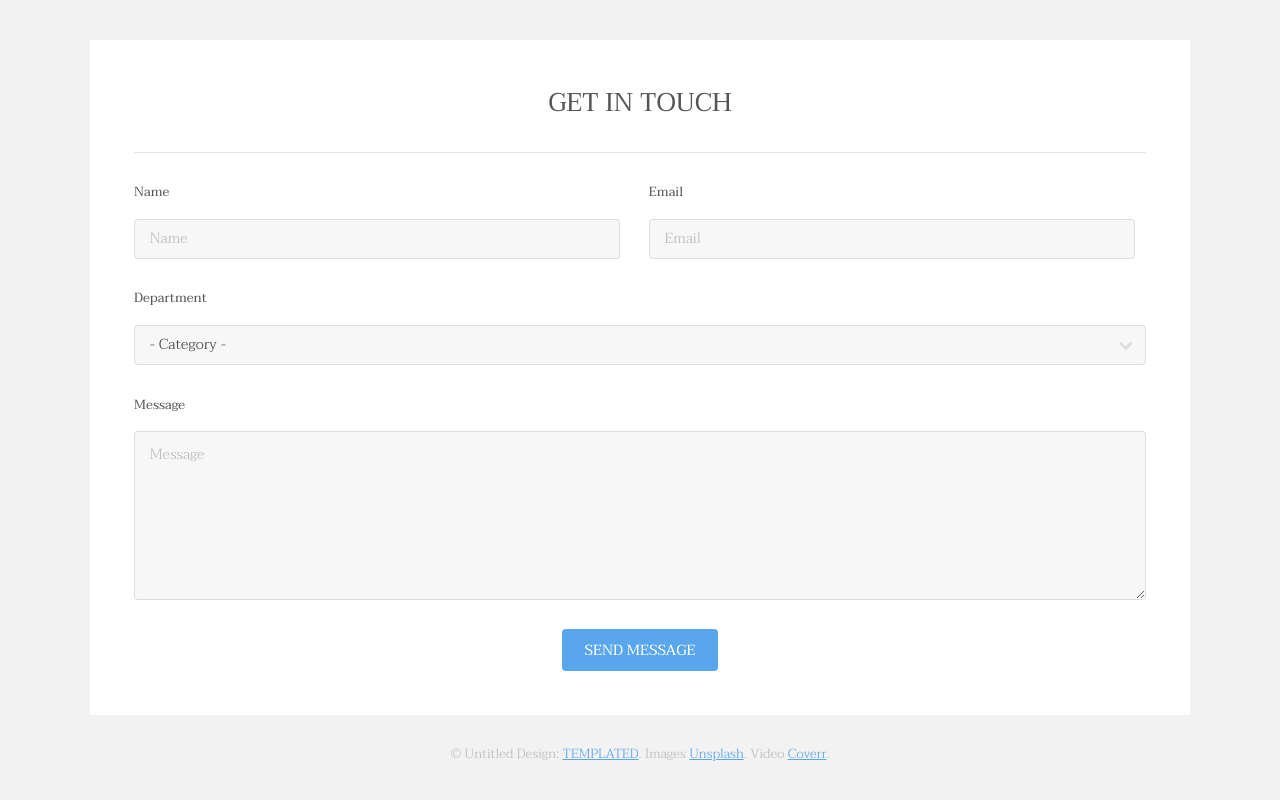
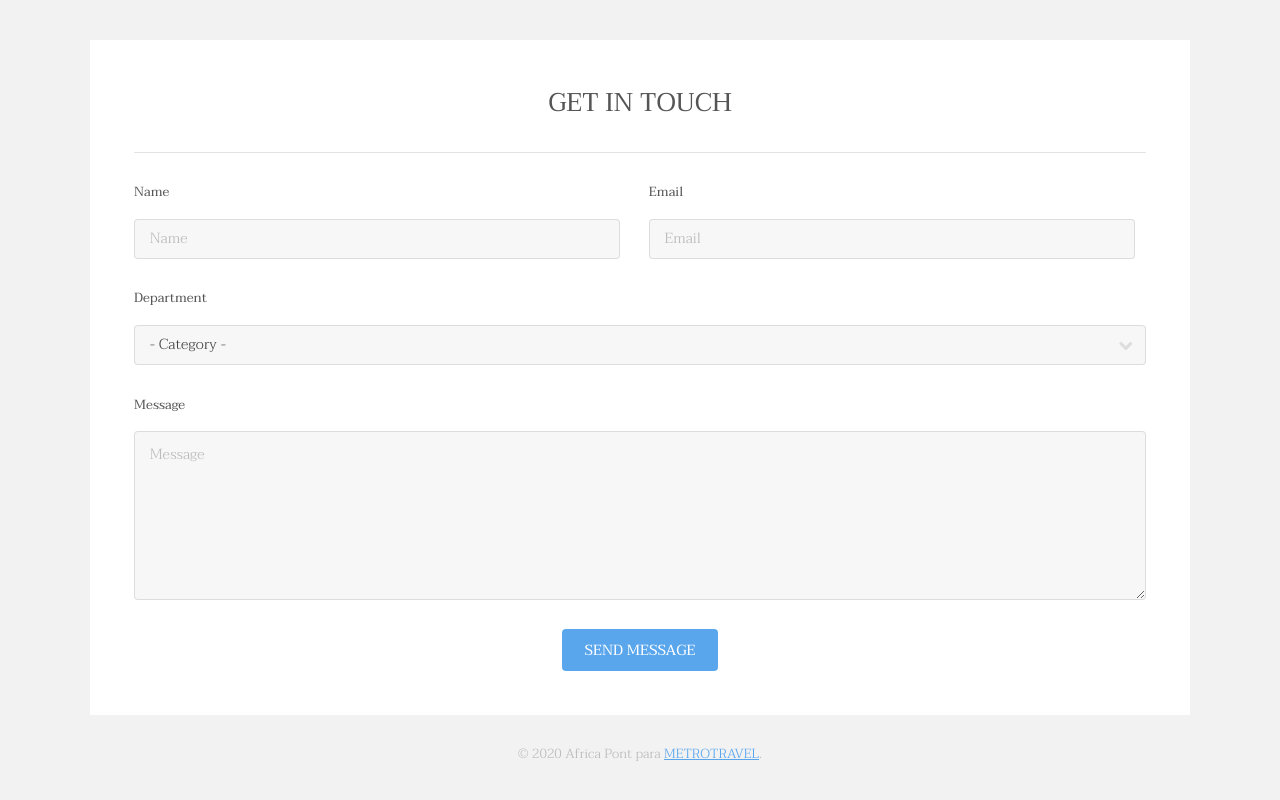
Before and after one commit to Apontli/04_REP_METROPOLITA, a plain HTML site: page index.html in a window 1280 px wide. Shown: the part 3231-4031 px from the top of the page. Drawn offline with Linux system fonts and the light colour scheme.

Commit message:
cambios en el pie de página por AFRICA

```diff
--- a/index.html
+++ b/index.html
@@ -194,7 +194,7 @@
 						</div>
 					</section>
 					<div class="copyright">
-						&copy; Untitled Design: <a href="https://templated.co/">TEMPLATED</a>. Images <a href="https://unsplash.com/">Unsplash</a>. Video <a href="http://coverr.co/">Coverr</a>.
+						&copy; 2020 Africa Pont para <a href="https://metro.travel/">METROTRAVEL</a>.
 					</div>
 				</div>
 			</footer>
```
